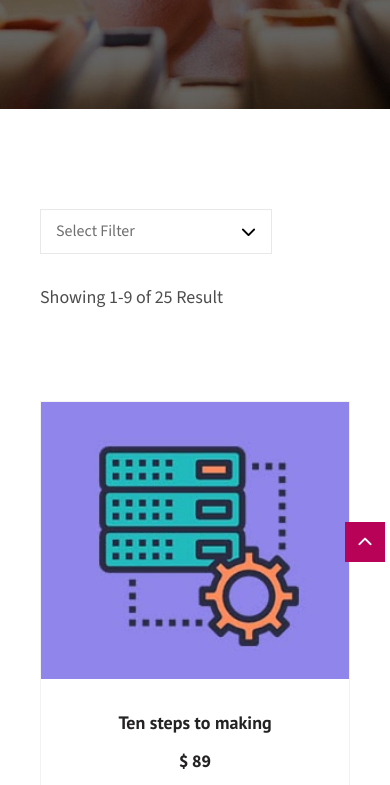
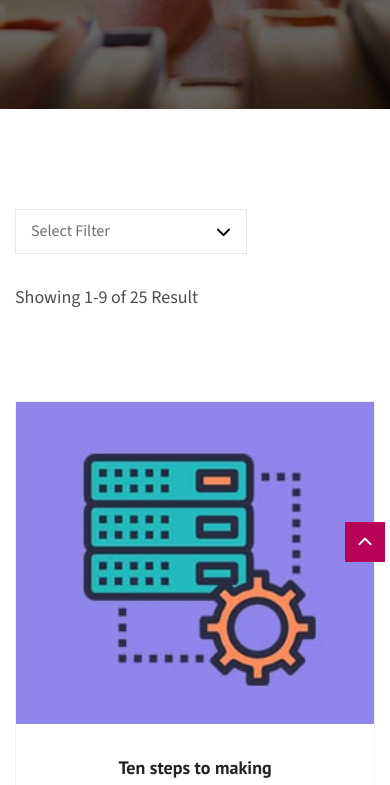
Before and after one commit to KimKhanhDo/f8-zoom-day-10, a plain HTML site: page shop.html in a window 390 px wide. Shown: the part 277-1062 px from the top of the page. Drawn offline with nearby package versions, Linux system fonts and the light colour scheme.

Commit message:
Update container width for each breakpoint.

```diff
--- a/css/responsive.css
+++ b/css/responsive.css
@@ -8,7 +8,7 @@
 /* Large devices (desktops, less than 1200px) */
 @media (max-width: 1199.98px) {
     .container {
-        max-width: calc(100% - 80px);
+        max-width: 1140px;
     }
 
     .header {
@@ -46,7 +46,7 @@
 /* Tablet */
 @media (max-width: 991.98px) {
     .container {
-        width: 780px;
+        max-width: 960px;
     }
 
     .header {
@@ -216,8 +216,7 @@
 /* Mobile */
 @media (max-width: 767.98px) {
     .container {
-        width: 750px;
-        max-width: calc(100% - 80px);
+        max-width: 720px;
     }
 
     .main {
@@ -278,3 +277,10 @@
         gap: 60px;
     }
 }
+
+/* sm - phones < 576px */
+@media (max-width: 575.98px) {
+    .container {
+        max-width: 100%;
+    }
+}
--- a/css/shop.css
+++ b/css/shop.css
@@ -53,9 +53,10 @@ select {
 }
 
 .container {
-    width: 1170px; /** Normal condition: width will be 1170px  */
-    max-width: calc(100% - 40px);
+    max-width: 1200px; /** Normal condition: width will be 1170px  */
+    width: 100%;
     min-height: 100px;
+    padding: 0 15px;
     margin-left: auto;
     margin-right: auto;
 }
```
